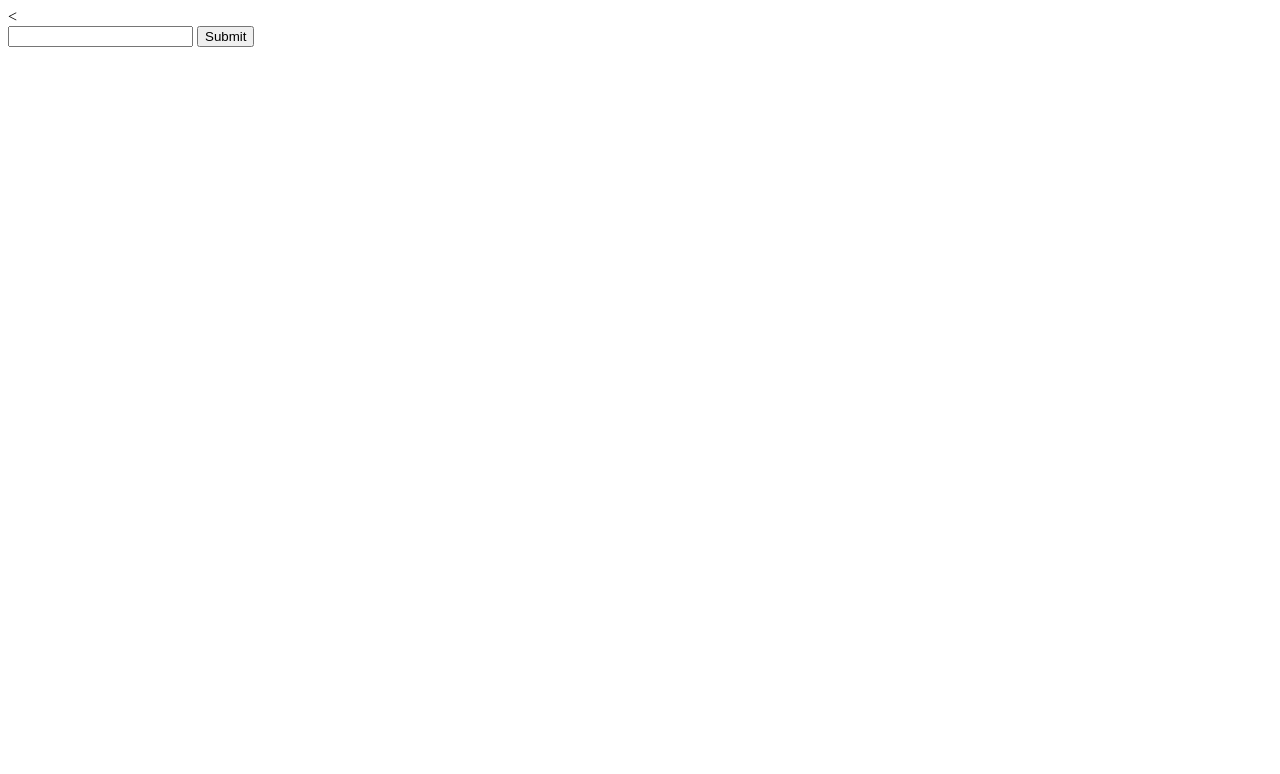
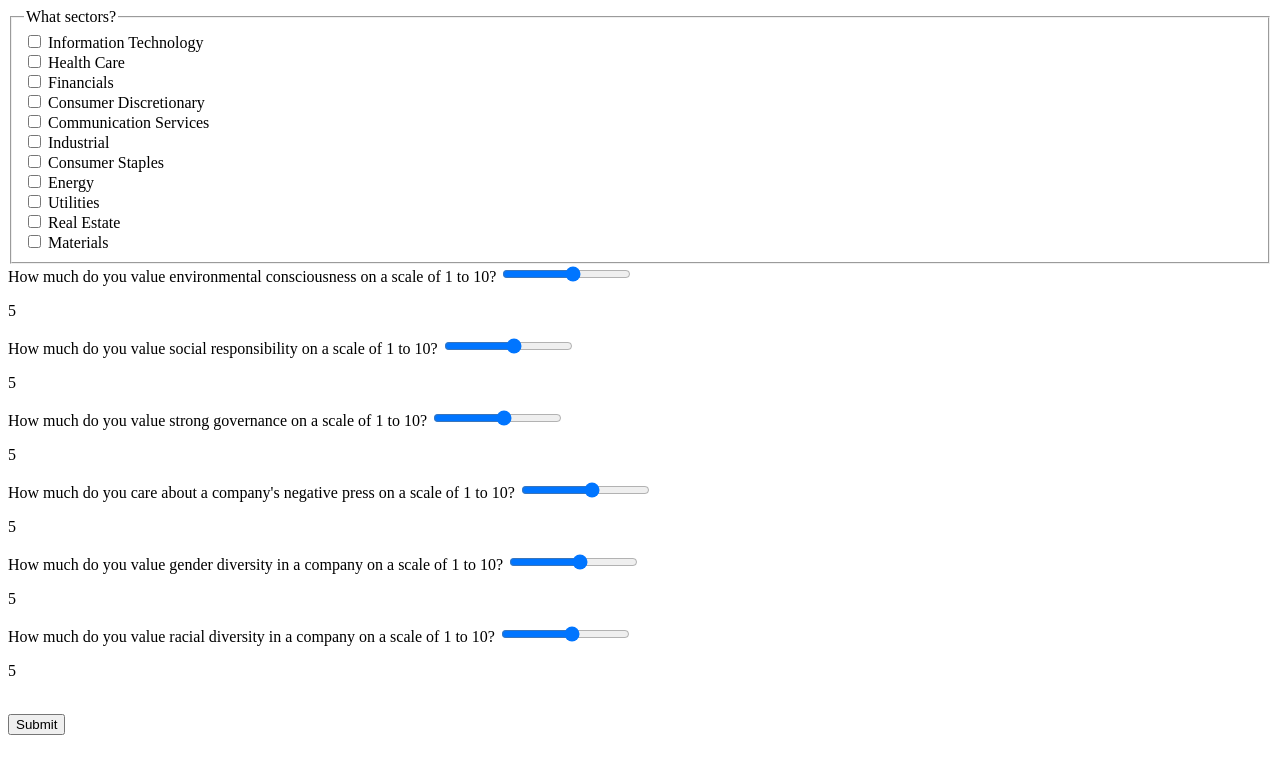
Before and after one commit to AlexXLi12/ConsciousCapital, a Flask app: page /form in a window 1280 px wide. Before the commit the part shown is almost empty. Shown: the top 774 px of the page. Run offline with Flask 2, Linux system fonts and the light colour scheme.

Commit message:
full form with sliders

```diff
--- a/app.py
+++ b/app.py
@@ -12,8 +12,7 @@ def form():
 
 @app.route('/submit_form', methods=['POST'])
 def submit_form():
-    num = request.form['number']
-    print(num)
-    return render_template('submit_form.html')
+    print(request.form.getlist('sectors'))
+    return render_template('submit_form.html', )
 if __name__ == '__main__':
     app.run()
--- a/templates/form.html
+++ b/templates/form.html
@@ -1,5 +1,6 @@
-<<!DOCTYPE html>
-<html>
+<!DOCTYPE html>
+    <html>
+
     <head>
         <meta charset="utf-8">
         <meta http-equiv="X-UA-Compatible" content="IE=edge">
@@ -8,12 +9,109 @@
         <meta name="viewport" content="width=device-width, initial-scale=1">
         <!-- <link rel="stylesheet" href=""> -->
     </head>
+
     <body>
         <form method="POST" action="{{ url_for('submit_form') }}">
-            <input type="number" name="number">
-            <!-- <input type="email" name="email" placeholder="Email"> -->
-            <!-- <textarea name="message" placeholder="Message"></textarea> -->
-            <button type="submit">Submit</button>
+            <div id="sector-form">
+                <fieldset name="sectors">
+                    <legend>What sectors?</legend>
+
+                    <input type="checkbox" name="sectors" id="IT" value="Information Technology">
+                    <label for="IT">Information Technology</label><br>
+
+                    <input type="checkbox" name="sectors" id="HC" value="Health Care">
+                    <label for="HC">Health Care</label><br>
+
+                    <input type="checkbox" name="sectors" id="FIN" value="Financials">
+                    <label for="FIN">Financials</label><br>
+
+                    <input type="checkbox" name="sectors" id="CD" value="Consumer Discretionary">
+                    <label for="CD">Consumer Discretionary</label><br>
+
+                    <input type="checkbox" name="sectors" id="CS" value="Communication Services">
+                    <label for="CS">Communication Services</label><br>
+
+                    <input type="checkbox" name="sectors" id="IND" value="Industrial">
+                    <label for="IND">Industrial</label><br>
+
+                    <input type="checkbox" name="sectors" id="STAP" value="Consumer Staples">
+                    <label for="STAP">Consumer Staples</label><br>
+
+                    <input type="checkbox" name="sectors" id="ENE" value="Energy">
+                    <label for="ENE">Energy</label><br>
+
+                    <input type="checkbox" name="sectors" id="UTIL" value="Utilities">
+                    <label for="UTIL">Utilities</label><br>
+
+                    <input type="checkbox" name="sectors" id="RE" value="Real Estate">
+                    <label for="RE">Real Estate</label><br>
+
+                    <input type="checkbox" name="sectors" id="MAT" value="Materials">
+                    <label for="MAT">Materials</label><br>
+                </fieldset>
+            </div>
+            <!-- Environment -->
+            <div id="environment">
+                <label for="environment-slider">How much do you value environmental consciousness on a scale of 1 to
+                    10?</label>
+                <input type="range" id="environment-slider" name="environment" min="1" max="10" step="1"
+                    oninput="updateSliderValue('environment-slider', 'environment-value')">
+                <p id="environment-value">5</p>
+            </div>
+
+            <!-- Social -->
+            <div id="social">
+                <label for="social-slider">How much do you value social responsibility on a scale of 1 to 10?</label>
+                <input type="range" id="social-slider" name="social" min="1" max="10" step="1"
+                    oninput="updateSliderValue('social-slider', 'social-value')">
+                <p id="social-value">5</p>
+            </div>
+
+            <!-- Governance -->
+            <div id="governance">
+                <label for="governance-slider">How much do you value strong governance on a scale of 1 to 10?</label>
+                <input type="range" id="governance-slider" name="governance" min="1" max="10" step="1"
+                    oninput="updateSliderValue('governance-slider', 'governance-value')">
+                <p id="governance-value">5</p>
+            </div>
+
+            <!-- Controversy -->
+            <div id="controversy">
+                <label for="controversy-slider">How much do you care about a company's negative press on a scale of 1 to
+                    10?</label>
+                <input type="range" id="controversy-slider" name="controversy" min="1" max="10" step="1"
+                    oninput="updateSliderValue('controversy-slider', 'controversy-value')">
+                <p id="controversy-value">5</p>
+            </div>
+
+            <!-- Gender Diversity -->
+            <div id="gender-diversity">
+                <label for="gender-diversity-slider">How much do you value gender diversity in a company on a scale of 1
+                    to
+                    10?</label>
+                <input type="range" id="gender-diversity-slider" name="gender_diversity" min="1" max="10" step="1"
+                    oninput="updateSliderValue('gender-diversity-slider', 'gender-diversity-value')">
+                <p id="gender-diversity-value">5</p>
+            </div>
+
+            <!-- Racial Diversity -->
+            <div id="racial-diversity">
+                <label for="racial-diversity-slider">How much do you value racial diversity in a company on a scale of 1
+                    to
+                    10?</label>
+                <input type="range" id="racial-diversity-slider" name="racial_diversity" min="1" max="10" step="1"
+                    oninput="updateSliderValue('racial-diversity-slider', 'racial-diversity-value')">
+                <p id="racial-diversity-value">5</p>
+            </div>
+            <br>
+            <input type="submit" value="Submit">
         </form>
     </body>
-</html>
+
+    </html>
+    <script>
+        function updateSliderValue(sliderID, valueID) {
+            let value = document.getElementById(sliderID).value;
+            document.getElementById(valueID).innerHTML = value;
+        }
+    </script>
--- a/templates/submit_form.html
+++ b/templates/submit_form.html
@@ -3,7 +3,7 @@
     <head>
         <meta charset="utf-8">
         <meta http-equiv="X-UA-Compatible" content="IE=edge">
-        <title>Form Submitted</title>
+        <title>Form Submitted   </title>
         <meta name="description" content="">
         <meta name="viewport" content="width=device-width, initial-scale=1">
         <link rel="stylesheet" href="">
```
